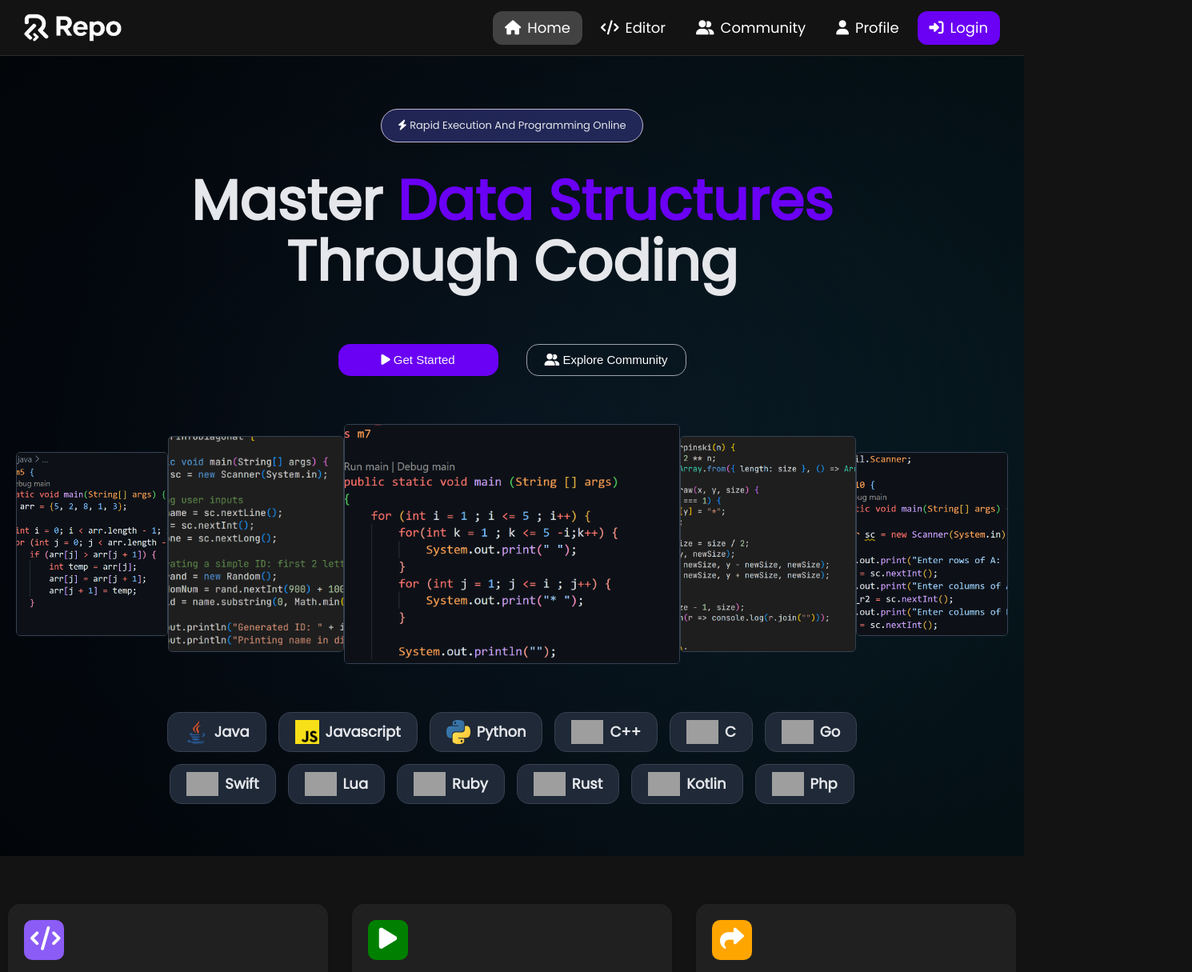
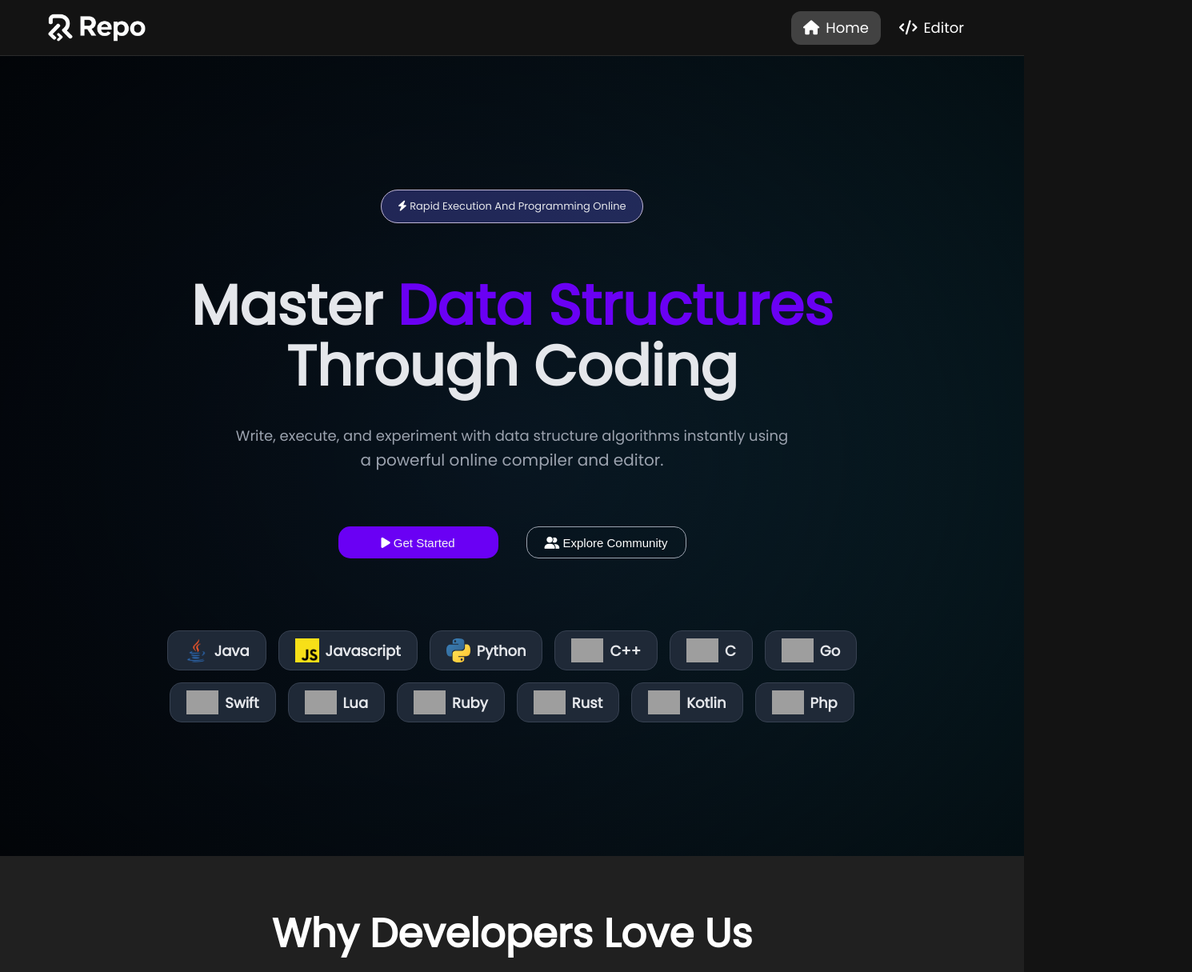
Before and after one commit to ShrijalDubey/Repo, a React (Vite) app: page / in a window 1280 px wide. Shown: the top 1215 px of the page at 80% size, 1490 px wide, since content can reach past the window. Built offline with nearby package versions, Linux system fonts and the light colour scheme; grey boxes are pictures that could not be loaded.

Commit message:
Final temporary

```diff
--- a/src/components/EditorNavbar.jsx
+++ b/src/components/EditorNavbar.jsx
@@ -41,11 +41,11 @@ export default function EditorNavbar({ code,setCode, setOutput, language, setIsE
                     <i className="fa-solid fa-arrow-left"></i> Back
                 </button>
 
-                <input className={styles.filename} type="text" placeholder="Enter File Name" />
+                {/* <input className={styles.filename} type="text" placeholder="Enter File Name" />
 
                 <button className={styles.editbutton}>
                     <i className="fa-solid fa-floppy-disk"></i> Save
-                </button>
+                </button> */}
 
                 <button className={`${styles.editbutton} ${styles.runbtn}`} onClick={handleRun}>
                     <i className="fa-solid fa-play"></i> Run
--- a/src/components/body.jsx
+++ b/src/components/body.jsx
@@ -26,8 +26,13 @@ export default function Body() {
                     <h1 className={`${styles.main} ${styles.pos}`}>Through Coding</h1>
                 </div>
 
+                <div className={styles.desccont}>
+                    <p className={styles.desc}>Write, execute, and experiment with data structure algorithms instantly using </p>
+                        <p className={styles.desc2}>a powerful online compiler and editor.</p>
+                </div>
+
                 <div className={styles.btndiv}>
-                    <button onClick={() => navigate("/login")} className={styles.startbtn}>
+                    <button onClick={() => navigate("/editor")} className={styles.startbtn}>
                         <i className="fa-solid fa-play"></i> Get Started
                     </button>
 
@@ -36,13 +41,8 @@ export default function Body() {
                     </button>
                 </div>
 
-                <div className={styles.stack}>
-                    <img src={img1} className={`${styles.card} ${styles.small}`} alt="" />
-                    <img src={img2} className={`${styles.card} ${styles.mid}`} alt="" />
-                    <img src={img3} className={`${styles.card} ${styles.big}`} alt="" />
-                    <img src={img4} className={`${styles.card} ${styles.mid}`} alt="" />
-                    <img src={img5} className={`${styles.card} ${styles.small}`} alt="" />
-                </div>
+
+
 
                 <div className={styles.langcont}>
                     <div className={styles.langallery}>
--- a/src/components/cards.jsx
+++ b/src/components/cards.jsx
@@ -3,7 +3,7 @@ export default function Cards() {
   return (
     <>
     <div className={styles.headingcont}>
-    <div className={styles.cardcont}>
+    {/* <div className={styles.cardcont}>
         <div  className={styles.card}>
            <i className={`${styles.image} fa-solid fa-code`}></i>
             <h2 className={`${styles.title} ${styles.colortext}`}>Multi-Language Editor</h2>
@@ -34,14 +34,14 @@ export default function Cards() {
             <h2 className={`${styles.title} ${styles.colortext}`}>Track Progress</h2>
             <p className={styles.para}>Save your projects,track your<br/> learning journey,and build your portfolio.</p>
         </div>
-    </div>
+    </div> */}
     <div className={styles.midbody}>
         <h1 style={{fontSize:"50px",fontWeight:"900"}}>Why Developers Love Us</h1>
         <p className={styles.subpara}><i style={{color:"rgba(11, 187, 1, 1)"}} className="fa-solid fa-circle-check"></i> No setup required. Write code and see results immediately with our powerful execution engine.</p>
         <p className={styles.subpara}><i style={{color:"rgba(11, 187, 1, 1)"}} className="fa-solid fa-circle-check"></i> Practice DSA concepts with real code, not just theory. Build muscle memory through repetition.</p>
         <p className={styles.subpara}><i style={{color:"rgba(11, 187, 1, 1)"}} className="fa-solid fa-circle-check"></i> Clear error messages, starter templates, and an intuitive interface designed for learners.</p>
         <p className={styles.subpara}><i style={{color:"rgba(11, 187, 1, 1)"}} className="fa-solid fa-circle-check"></i> Cloud-based platform accessible from any device. Your code is always saved and secure.</p>
-        <p className={styles.subpara}><i style={{color:"rgba(11, 187, 1, 1)"}} className="fa-solid fa-circle-check"></i> Showcase your best work to the community and potential employers.</p>
+
     </div>
     </div>
     </>
--- a/src/components/navbar.jsx
+++ b/src/components/navbar.jsx
@@ -43,7 +43,7 @@ export default function Navbar() {
             </NavLink>
           </li>
 
-          <li>
+          {/* <li>
             <NavLink
               to="/community"
               className={({ isActive }) =>
@@ -77,7 +77,7 @@ export default function Navbar() {
             >
               <i className="fa-solid fa-right-to-bracket"></i> Login
             </NavLink>
-          </li>
+          </li> */}
         </ul>
       </div>
     </nav>
--- a/src/css/Body.module.css
+++ b/src/css/Body.module.css
@@ -27,6 +27,8 @@
   color: #e5e7eb;
 }
 .mainhead {
+    margin-top: 30px;
+    margin-bottom: 10px;
     display: flex;
     align-items: center;
     flex-direction: column;
@@ -43,13 +45,13 @@
     color: #9ca3af;
     font-size: 18px;
     margin-top: -20px;
-
 }
 .desc2{
     color: #9ca3af;
     font-size: 20px;
     margin-top: 10px;
     transform: translateY(-8px);
+    margin-bottom: 40px;
 }
 .desccont{
     display: flex;
@@ -91,6 +93,7 @@
     justify-content: center;
     margin-top: 20px;
     gap: 20px;
+    margin-bottom: 30px;
 }
 .expbtn:hover{
     background-color: #7c3aed;
@@ -120,7 +123,7 @@
     align-items: center;
     justify-content: center;
     gap: 15px;
-    margin-top: 0px;
+    margin-top: 60px;
     flex-wrap: wrap;
     width: 1000px;
 }
@@ -139,24 +142,12 @@
 }
 
 .card {
-    border: 0.5px solid #374151;
     border-radius: 5px;
     object-fit: cover;
     transition: 0.3s;
 }
-
-.small { width: 190px; height: 230px; }
-.mid   { width: 220px; height: 270px; }
-.big   { width: 420px; height: 300px; }
-
-.stack img:nth-child(1) { left: 0px;   top: 40px; }
-.stack img:nth-child(2) { left: 80px;  top: 15px; }
-.stack img:nth-child(3) { left: 190px; top: -5px; }
-.stack img:nth-child(4) { left: 400px; top: 15px; }
-.stack img:nth-child(5) { left: 510px; top: 40px; }
-
 .langbox:hover {
     transform: scale(1.1);
-    transition: all 0.3s ease-in-out;
+    transition: all 0.5s ease-in-out;
     cursor: pointer;
 }
--- a/src/css/Cards.module.css
+++ b/src/css/Cards.module.css
@@ -3,7 +3,6 @@
     flex-direction: column;
     justify-content: center;
     align-items: center;
-    padding-top: 40px;
     background-color: #131313;
 }
 .cardcont {
@@ -62,15 +61,15 @@
 .bolt{
     background-color: red;
 }
-.card:hover {
+/* .card:hover {
     transform: scale(1.025);
     transition: all 0.3s ease-in-out;
   box-shadow: 0px 0px 5px 0px rgb(58, 58, 58);
-}
+} */
 .midbody {
     color: #ffffff;
     text-align: center;
-    margin-top: 40px;
+
 
     background-color: #202020;
     width: 100%;
--- a/src/css/Navbar.module.css
+++ b/src/css/Navbar.module.css
@@ -14,7 +14,7 @@ ul {
   gap: 8px;
 }
 .box {
-  padding: 10px 30px 10px 30px;
+  padding: 10px 60px 10px 60px;
   color: #ffffff;
   display: flex;
   align-items: center;
```
